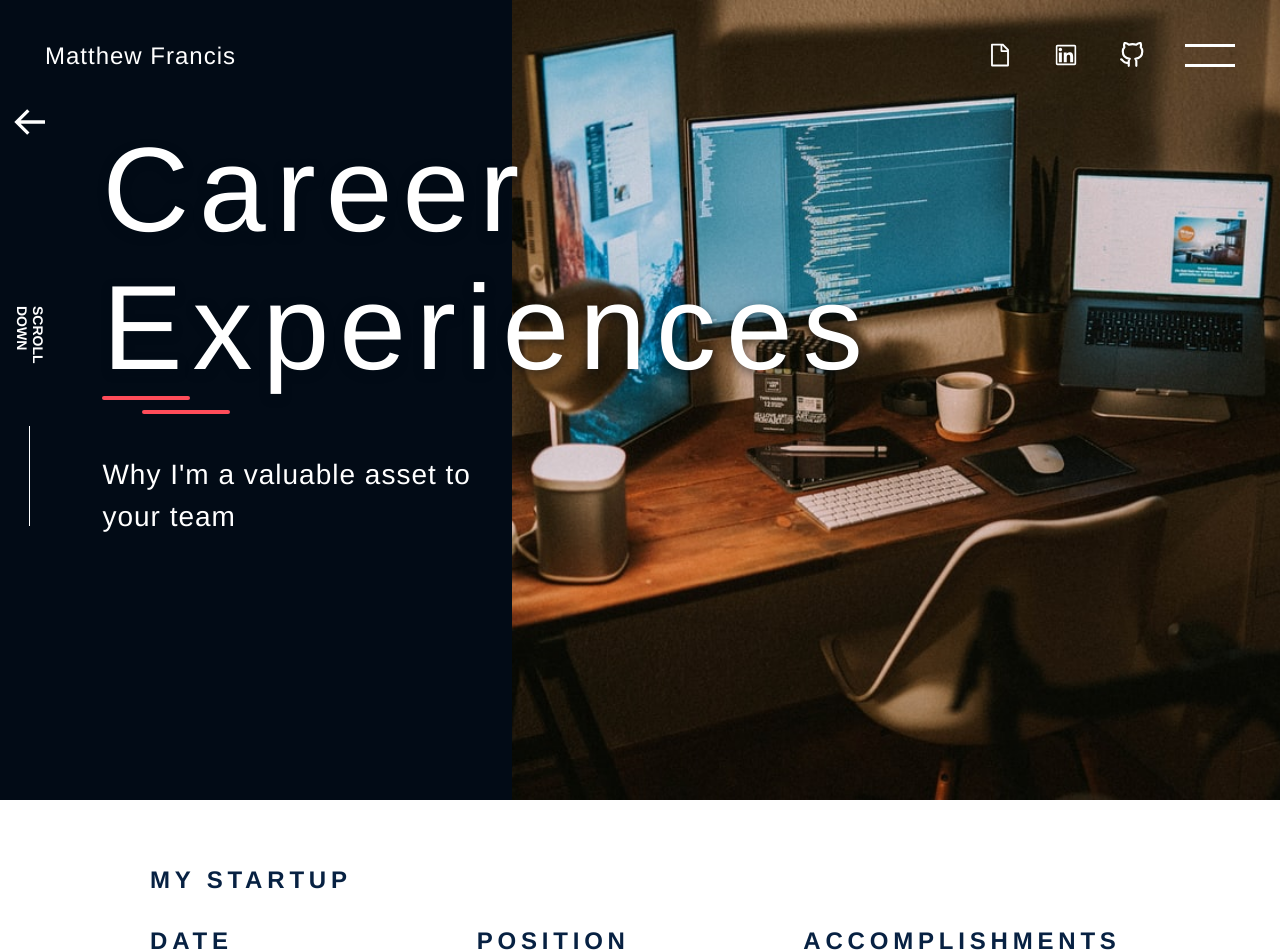
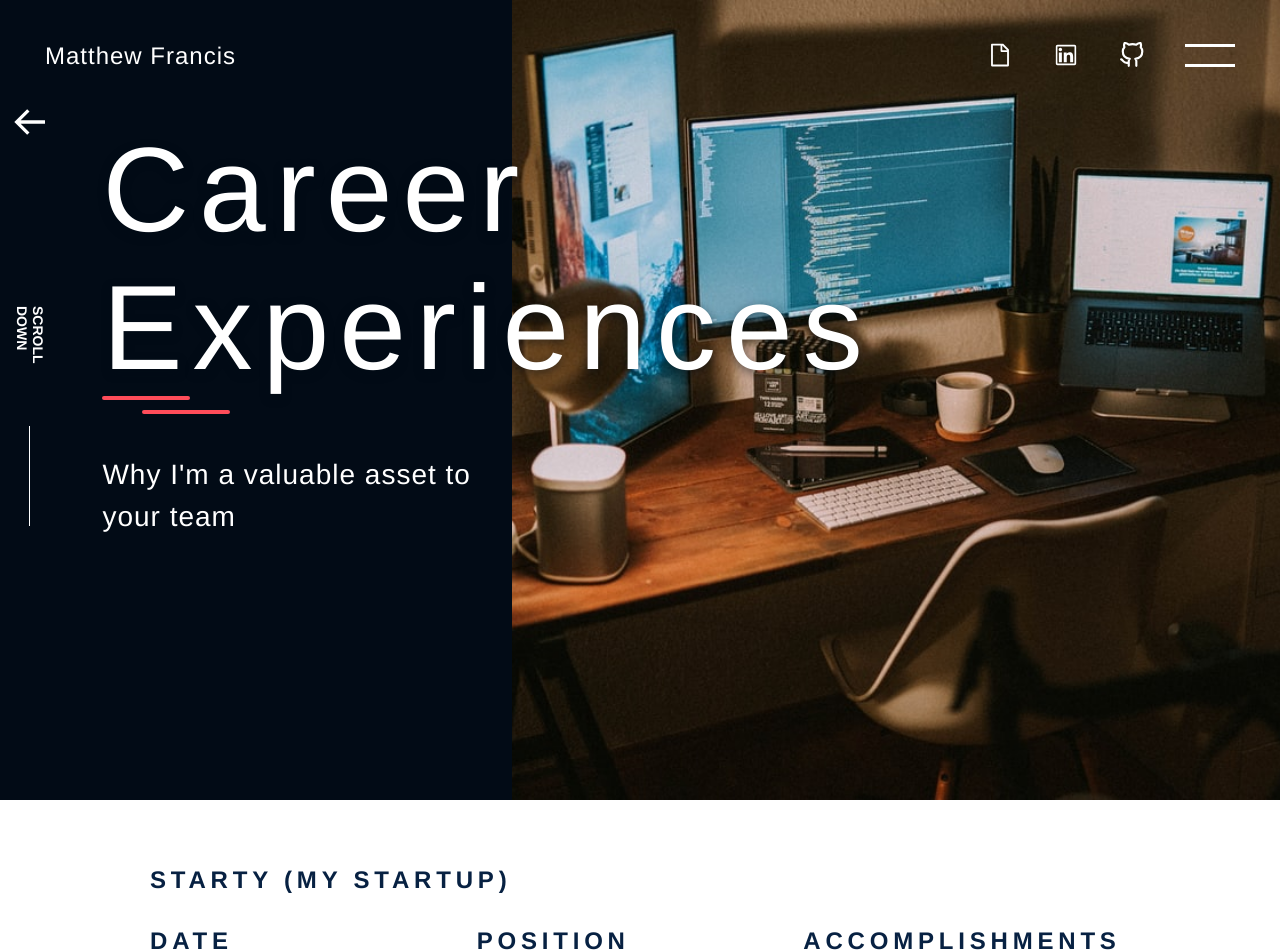
Before and after one commit to mattfranciswork0/portfolio3, a React (Create React App) app: page /career in a window 1280 px wide. Shown: the top 952 px of the page. Built offline with nearby package versions, Linux system fonts and the light colour scheme; a web font is replaced by a local one.

Commit message:
Added starty name to detail career.

```diff
--- a/src/components/DetailCareer.tsx
+++ b/src/components/DetailCareer.tsx
@@ -9,7 +9,7 @@ import career from "../img/career.jpg";
 import Loading from "./Loading";
 const careerProgress = [
     {
-        company: `My Startup`,
+        company: `Starty (My Startup)`,
         date: `Aug 2021 – Present`,
         position: `Founder and Full-Stack Software Developer`,
         accomplishments: [
```
